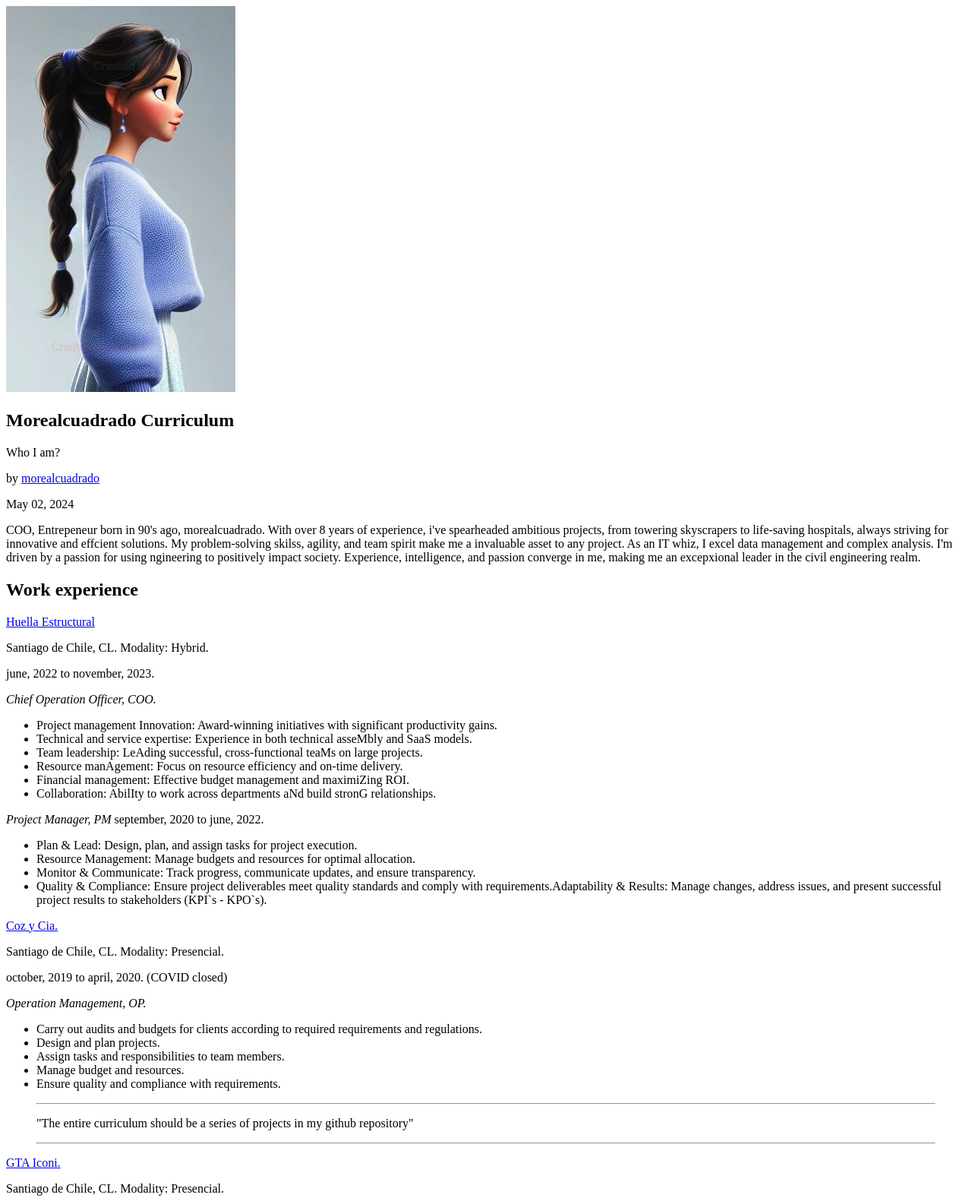
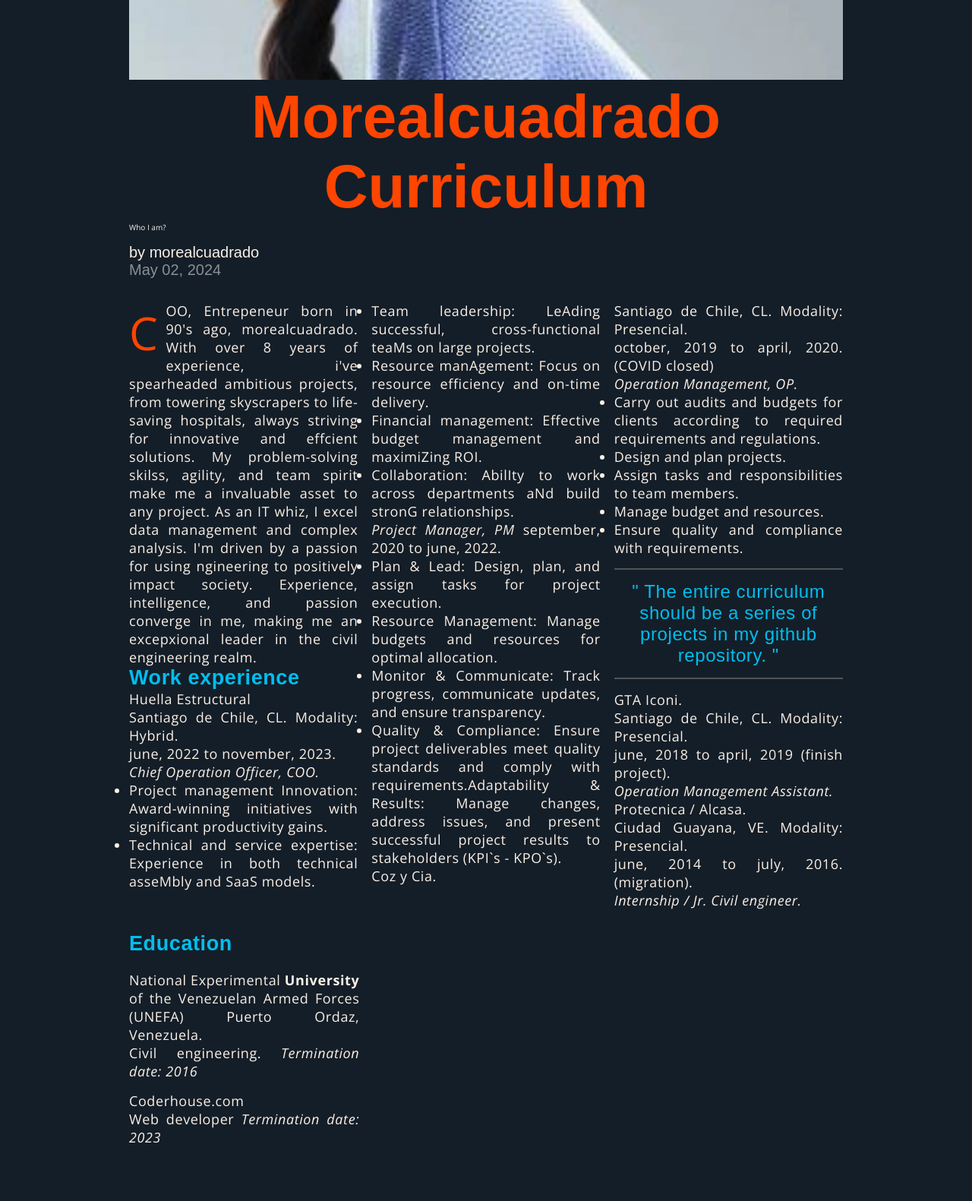
Before and after one commit to morenalcuadrado/the_curriculum, a plain HTML site: page index.html in a window 1280 px wide. Shown: the top 1581 px of the page at 76% size. Drawn offline with nearby package versions, Linux system fonts and the light colour scheme.

Commit message:
html and css: principal features

```diff
--- a/index.html
+++ b/index.html
@@ -3,6 +3,9 @@
     <head>
         <meta charset="UTF-8">
         <meta name="viewport" content="width=device-width, initial-scale=1.0">
+        <link rel="preconnect" href="https://fonts.googleapis.com">
+<link rel="preconnect" href="https://fonts.gstatic.com" crossorigin>
+<link href="https://fonts.googleapis.com/css2?family=Open+Sans:ital,wght@0,300..800;1,300..800&display=swap" rel="stylesheet">
         <link rel="stylesheet" href="styles.css">
         <title>morenalcuadrado CV</title>
     </head>
@@ -118,7 +121,7 @@
                 <blockquote>
                     <hr />
                     <p class="quote">
-                        "The entire curriculum should be a series of projects in my github repository"
+                        The entire curriculum should be a series of projects in my github repository.
                     </p>
                     <hr />
                 </blockquote>
@@ -147,7 +150,6 @@
         <section class="text text-with-images">
             <article class="education"> <!-- class "brief-history" -->
                 <h2 class="mini-titles">Education</h2>
-                <!-- class "list-title" -->
                 <ul class="lists">
                     <li class="list-subtitle">National Experimental
                         <strong>University</strong> of the Venezuelan Armed
@@ -163,9 +165,8 @@
             </article>
         </section>
         <section class="text text-with-images">
-            <article class="achievements"> <!-- class "brief-history" -->
+            <article class="achievements">
                 <h2 class="mini-titles">Achievements resume</h2>
-                <!-- class "list-title" -->
                 <li class="list-subtitle">Chief Operation Officer: with
                     background in start-up SAAS-type companies.
                 </li>
@@ -180,7 +181,7 @@
                         "Discovery-A: Generación 3 - 362921" year: 2023.</li>
                 </li>
             </article>
-            <aside class="system"> <!-- class "image-wrapper -->
+            <aside class="system">
                 <h2 class="mini-titles"> Systems resume </h2>
                 <img
                     src="img/html.png"
--- a/styles.css
+++ b/styles.css
@@ -0,0 +1,227 @@
+/* Falta:
+1. Arreglar la img HERO
+2. corregir colores con variables (crear el :root)
+3. corregir img de system y span en html
+*/
+*,
+::before,
+::after {
+  padding: 0;
+  margin: 0;
+  box-sizing: border-box;
+}
+
+html {
+  font-size: 62.5%;
+}
+
+body {
+  font-family: 'Open sans', serif;
+  color: linen;
+  background-color: rgb(20, 30, 40);
+}
+
+.hero-img {
+  block-size: 105px;
+}
+
+h1 {
+  font-family: 'Anton', sans-serif;
+}
+
+h2 {
+  font-family: 'Raleway', sans-serif;
+}
+
+a {
+  text-decoration: none;
+  color: linen;
+}
+
+main {
+  display: grid;
+  grid-template-columns: minmax(2rem, 1fr) minmax(min-content, 94rem) minmax(
+      2rem,
+      1fr
+    );
+  row-gap: 3rem;
+}
+
+img {
+  width: 100%;
+  object-fit: cover;
+}
+
+hr {
+  margin: 1.5rem 0;
+  border: 1px solid rgba(120, 120, 120, 0.6);
+}
+
+.heading {
+  grid-column: 2 / 3;
+  display: grid;
+  grid-template-columns: repeat(2, 1fr);
+  row-gap: 1.5rem;
+}
+
+.text {
+  grid-column: 2 / 3;
+  font-size: 1.8rem;
+  letter-spacing: 0.6px;
+  column-width: 25rem;
+  text-align: justify;
+}
+
+.hero {
+  grid-column: 1 / -1;
+  position: relative;
+}
+
+.hero-title {
+  text-align: center;
+  color: orangered;
+  font-size: 8rem;
+}
+
+.hero-subtitle {
+  font-size: 2.4rem;
+  color: orangered;
+  text-align: center;
+}
+
+.author {
+  font-size: 2rem;
+  font-family: 'Raleway', sans-serif;
+}
+
+.author-name a:hover {
+  background-color: #306203;
+}
+
+.publish-date {
+  color: rgba(255, 255, 255, 0.5);
+}
+
+.social-icons {
+  display: grid;
+  font-size: 3rem;
+  grid-template-columns: repeat(5, 1fr);
+  grid-auto-flow: column;
+  grid-auto-columns: 1fr;
+  align-items: center;
+}
+
+.first-paragraph::first-letter {
+  font-size: 6rem;
+  color: orangered;
+  float: left;
+  margin-right: 1rem;
+}
+
+.quote,
+footer {
+  color: #00beef;
+  font-size: 2.4rem;
+  text-align: center;
+  font-family: 'Raleway', sans-serif;
+}
+
+.quote::before {
+  content: '" ';
+}
+
+.quote::after {
+  content: ' "';
+}
+
+.text-with-images {
+  display: grid;
+  grid-template-columns: 1fr 2fr;
+  column-gap: 3rem;
+  margin-bottom: 3rem;
+}
+
+.lists {
+  list-style-type: none;
+  margin-top: 2rem;
+}
+
+.lists li {
+  margin-bottom: 1.5rem;
+}
+
+.mini-titles {
+  color: #00beef;
+}
+
+.system {
+  display: grid;
+  grid-template-columns: 2fr 1fr;
+  grid-template-rows: repeat(3, min-content);
+  gap: 2rem;
+  place-items: center;
+}
+
+.img_system {
+  grid-column: 1 / -1;
+}
+
+@media only screen and (max-width: 720px) {
+  .img_system {
+    grid-template-columns: 1fr;
+  }
+}
+
+@media only screen and (max-width: 600px) {
+  .text-with-images {
+    grid-template-columns: 1fr;
+  }
+}
+
+@media only screen and (max-width: 550px) {
+  .hero-title {
+    font-size: 6rem;
+  }
+
+  .hero-subtitle,
+  .author,
+  .quote,
+  .mini-titles {
+    font-size: 1.8rem;
+  }
+
+  .social-icons {
+    font-size: 2rem;
+  }
+
+  .text {
+    font-size: 1.6rem;
+  }
+}
+
+@media only screen and (max-width: 550px) {
+  .hero-title {
+    font-size: 6rem;
+  }
+
+  .hero-subtitle,
+  .author,
+  .quote,
+  .mini-titles {
+    font-size: 1.8rem;
+  }
+
+  .social-icons {
+    font-size: 2rem;
+  }
+
+  .text {
+    font-size: 1.6rem;
+  }
+}
+
+@media only screen and (max-width: 420px) {
+  .hero-title {
+    font-size: 4.5rem;
+  }
+}
```
